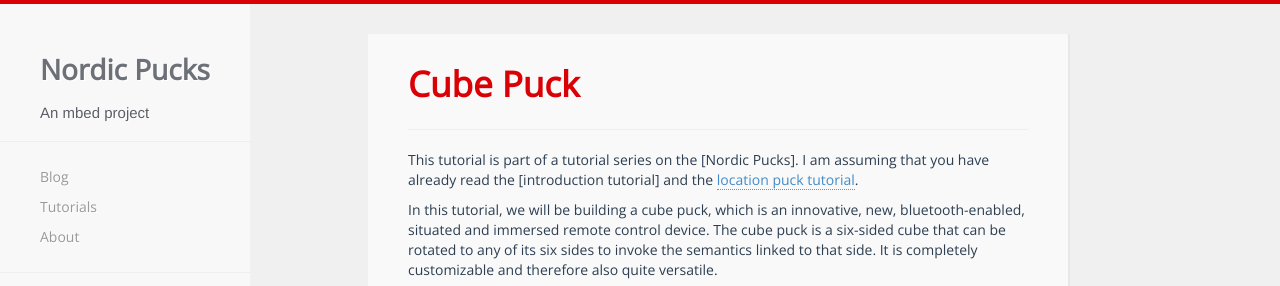
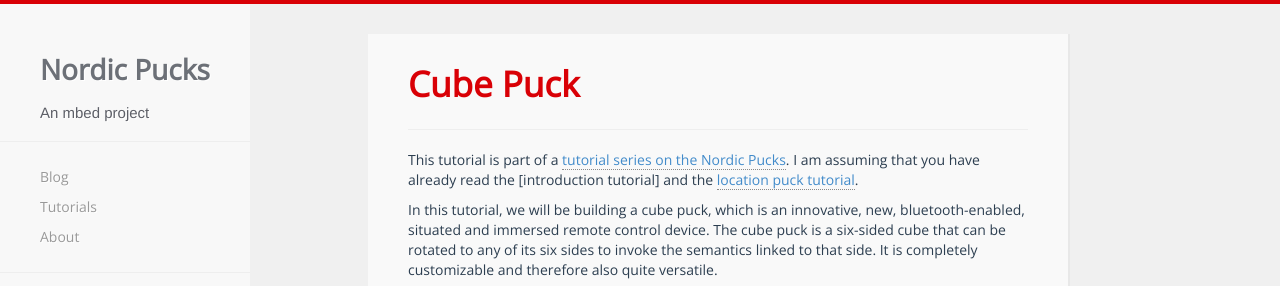
Before and after one commit to NordicPlayground/puck, a Jekyll site: the page built from _tutorials/cube.md, in a window 1280 px wide and 900 px high, cut to the strip 0-286 px from the top of the window. Built offline with Jekyll 4.4.1, drawn with Linux system fonts in a browser that asks for light colours; nearby versions of some CDN libraries; comment, search, counter and statistics services are not loaded; some of the changed text lies outside the part shown.

Commit message:
cleanup cube

```diff
--- a/_tutorials/cube.md
+++ b/_tutorials/cube.md
@@ -6,7 +6,7 @@
 order: 3
 ---
 
-This tutorial is part of a tutorial series on the [Nordic Pucks].
+This tutorial is part of a [tutorial series on the Nordic Pucks](../tutorials.html).
 I am assuming that you have already read the [introduction tutorial] and the [location puck tutorial](location.html).
 
 In this tutorial, we will be building a cube puck, which is an innovative, new, bluetooth-enabled, situated and immersed remote control device.
@@ -104,7 +104,9 @@
 If this returns `true`, we're good to go.
 Sometimes false is returned, to fix this you should power cycle the mbed, leaving it turned off for 3-4 seconds before turning on again.
 
+{::comment}
 //TODO: is it enough to power cycle the mpu? or just call mpu.initialize() again?
+{:/comment}
 
 Now we can get readings from the MPU.
 
```
